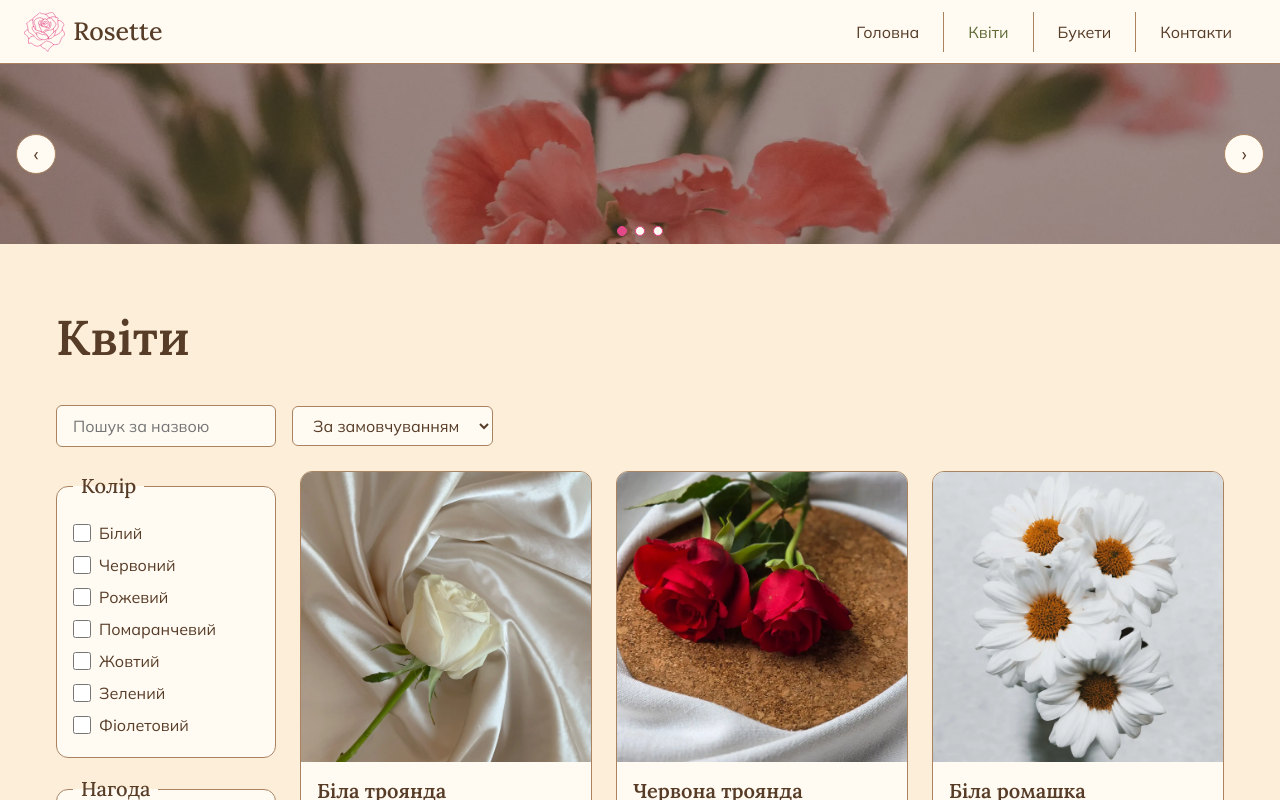
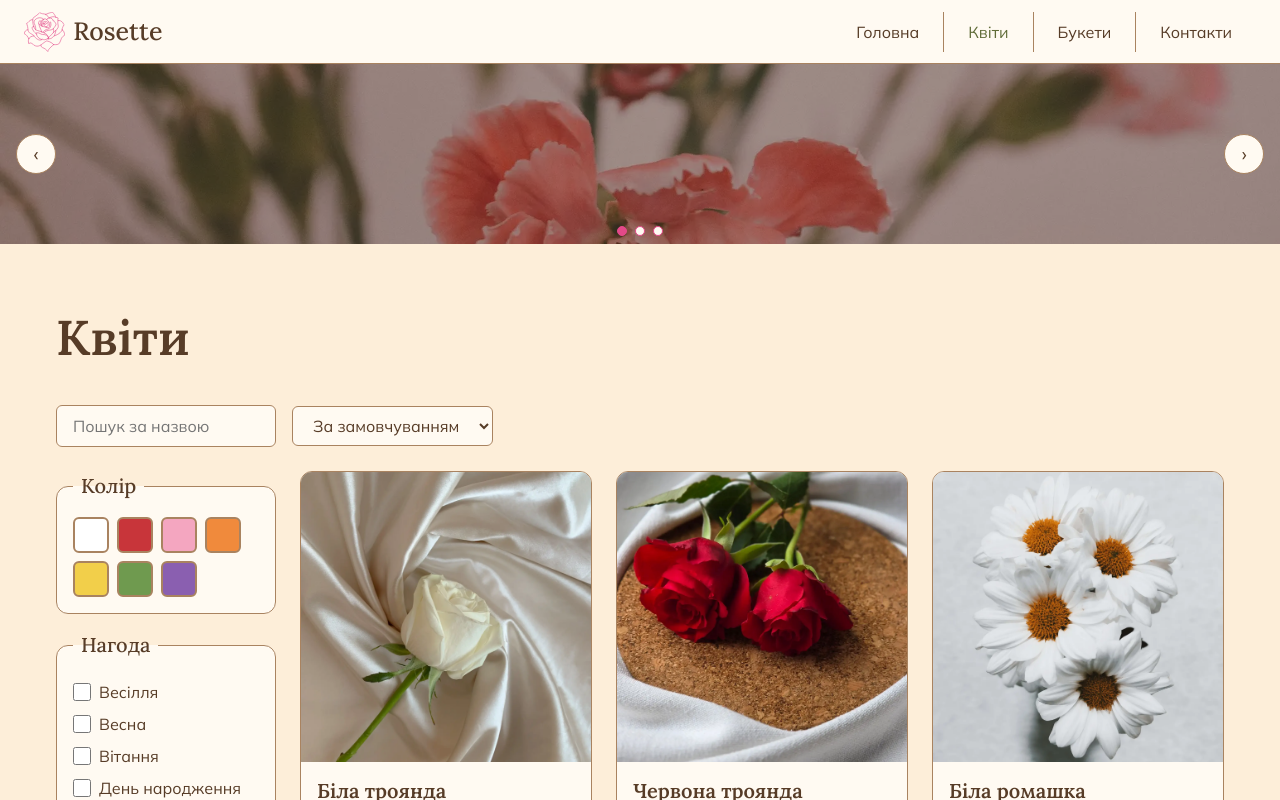
Before and after one commit to polunovaAnna/flowers, a React (Vite) app: page /flowers in a window 1280 px wide. Built offline with nearby package versions, Linux system fonts and the light colour scheme.

Commit message:
Show color filter as swatches

```diff
--- a/src/pages/FlowersPage.jsx
+++ b/src/pages/FlowersPage.jsx
@@ -4,7 +4,7 @@ import { FlowerCard } from "../components/FlowerCard";
 import { useFetch } from "../hooks/useFetch";
 import { useFilteredList } from "../hooks/useFilteredList";
 import { PRICE_NAME_SORTERS, SORT_OPTIONS } from "../utils/sorters";
-import { COLOR_LABELS, OCCASION_LABELS } from "../utils/labels";
+import { COLOR_LABELS, COLOR_SWATCHES, OCCASION_LABELS } from "../utils/labels";
 import { MOBILE_QUERY, PAGE_SIZE_DESKTOP, PAGE_SIZE_MOBILE} from "../constants";
 import { PriceRange } from "../components/PriceRange";
 import { Pagination } from "../components/Pagination";
@@ -117,16 +117,28 @@ export function FlowersPage() {
                 >
                     <fieldset className="catalog__filter">
                         <legend>Колір</legend>
+                        <div className="catalog__swatches">
                             {colors.map((color) => (
-                            <label key={color} className="catalog__checkbox">
+                                <label
+                                    key={color}
+                                    className="catalog__swatch"
+                                    title={COLOR_LABELS[color] ?? color}
+                                >
                                     <input
                                         type="checkbox"
+                                        className="catalog__swatch-input"
+                                        aria-label={COLOR_LABELS[color] ?? color}
                                         checked={(selected.color ?? []).includes(color)}
                                         onChange={() => toggleFilter('color', color)}
                                     />
-                                {COLOR_LABELS[color] ?? color}
+                                    <span
+                                        className="catalog__swatch-dot"
+                                        style={{ "--swatch": COLOR_SWATCHES[color] }}
+                                        aria-hidden="true"
+                                    />
                                 </label>
                             ))}
+                        </div>
                     </fieldset>
                     <fieldset className="catalog__filter">
                         <legend>Нагода</legend>
--- a/src/styles/pages/_catalog-page.scss
+++ b/src/styles/pages/_catalog-page.scss
@@ -1,5 +1,6 @@
 @use '../variables' as *;
 @use '../mixins' as *;
+$swatch-size: 36px;
 
 .catalog {
     &__grid {
@@ -128,6 +129,55 @@
         }
     }
 
+    &__swatches {
+        display: flex;
+        flex-wrap: wrap;
+        gap: $space-2;
+    }
+
+    &__swatch {
+        position: relative;
+        cursor: pointer;
+    }
+
+    &__swatch-input {
+        position: absolute;
+        inset: 0;
+        width: 100%;
+        height: 100%;
+        margin: 0;
+        opacity: 0;
+        cursor: pointer;
+    }
+
+    &__swatch-dot {
+        display: flex;
+        align-items: center;
+        justify-content: center;
+        width: $swatch-size;
+        height: $swatch-size;
+        background: var(--swatch);
+        border: 2px solid $color-border;
+        border-radius: $radius-sm;
+        transition: border-color $transition-base;
+    }
+
+    &__swatch-input:hover+&__swatch-dot {
+        border-color: $color-button-highlight;
+    }
+
+    &__swatch-input:focus-visible+&__swatch-dot {
+        outline: 2px solid $color-focus;
+        outline-offset: 2px;
+    }
+
+    &__swatch-input:checked+&__swatch-dot::after {
+        content: "✓";
+        font-weight: 700;
+        color: $color-surface;
+        text-shadow: 0 0 2px $color-text, 0 0 2px $color-text;
+    }
+
     @include tablet-up {
         &__grid {
             grid-template-columns: repeat(3, 1fr);
--- a/src/utils/labels.js
+++ b/src/utils/labels.js
@@ -6,6 +6,16 @@ export const COLOR_LABELS = {
 	yellow: "Жовтий",
 	green: "Зелений",
 	purple: "Фіолетовий",
+};
+
+export const COLOR_SWATCHES = {
+	white: "#ffffff",
+	red: "#c8353a",
+	pink: "#f4a6c0",
+	orange: "#f08a3c",
+	yellow: "#f2cf4a",
+	green: "#6f9a4f",
+	purple: "#8a5fb0",
 };
 
 export const OCCASION_LABELS = {
```
Lines whose indentation alone changed are shown as unchanged.
